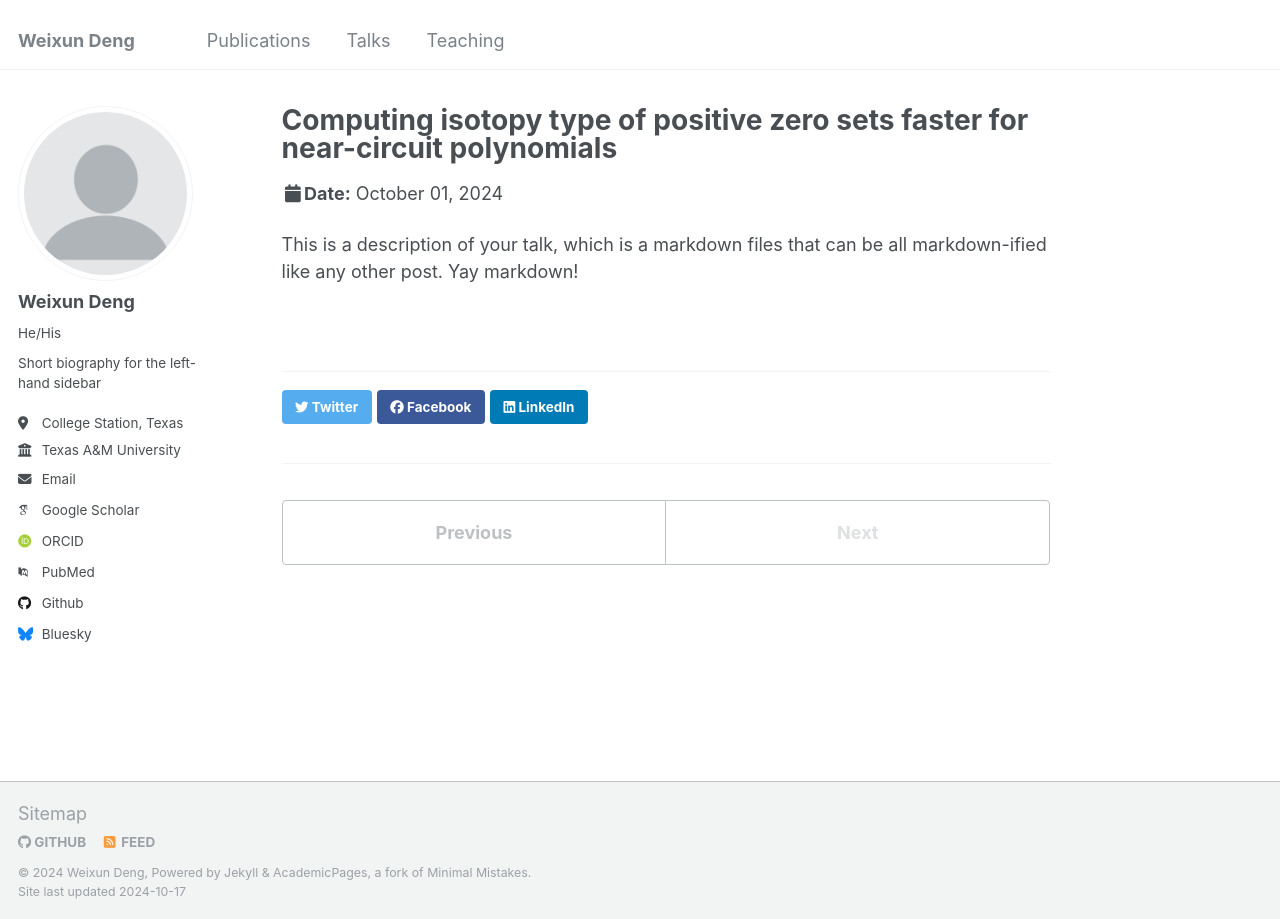
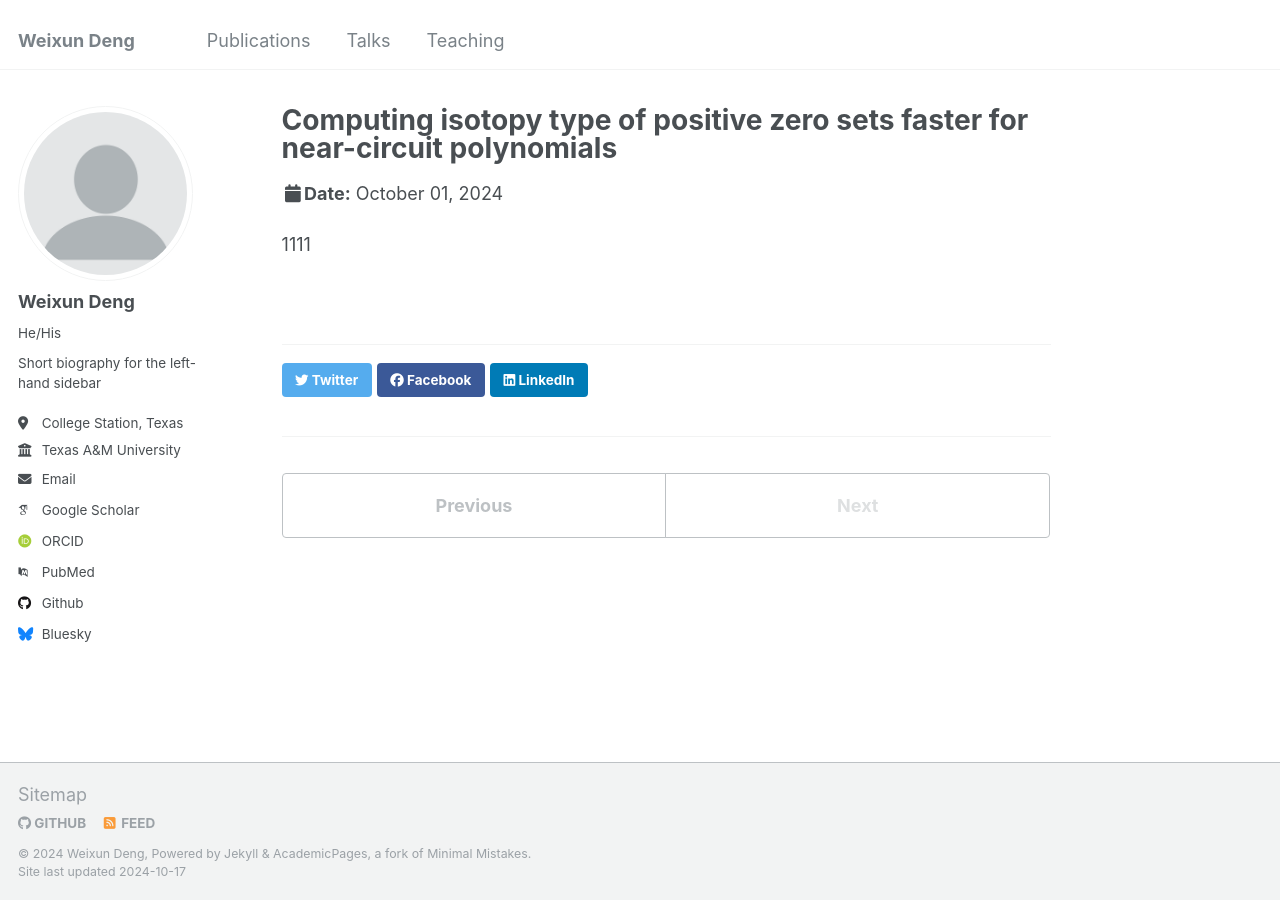
Before and after one commit to WeixunDeng/weixundeng.github.io, a Jekyll site: the page built from _talks/2012-03-01-talk-1.md, in a window 1280 px wide. Built offline with Jekyll 4.4.1, drawn with Linux system fonts in a browser that asks for light colours; some web fonts are replaced.

Commit message:
Update 2012-03-01-talk-1.md

```diff
--- a/_talks/2012-03-01-talk-1.md
+++ b/_talks/2012-03-01-talk-1.md
@@ -7,4 +7,4 @@ date: Oct. 2024
 location: "Waco, Texas"
 ---
 
-This is a description of your talk, which is a markdown files that can be all markdown-ified like any other post. Yay markdown!
+1111
```
